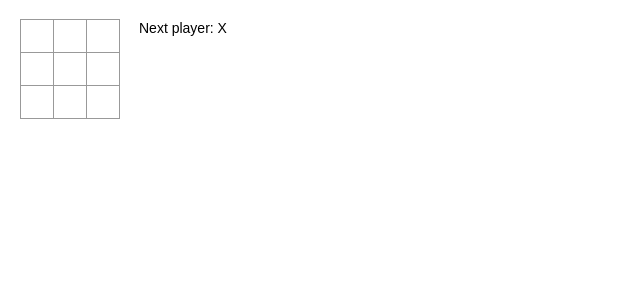
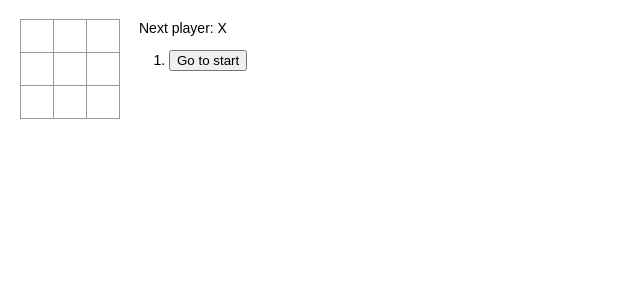
Before and after one commit to makutak/sandbox, a React (Create React App) app in the folder tutorials/react-tutorial/my-app/: page / in a window 1280 px wide. Shown: the top 300 px of the page, without its empty margins (0-640 px from the left). Built offline with nearby package versions, Linux system fonts and the light colour scheme.

Commit message:
過去の着手を表示できるように

```diff
--- a/tutorials/react-tutorial/my-app/src/index.tsx
+++ b/tutorials/react-tutorial/my-app/src/index.tsx
@@ -108,10 +108,25 @@
     });
   }
 
+  jumpTo(move: number) {
+    console.log(this.state.history[move]);
+  }
+
   render() {
     const history = this.state.history;
     const current = history[history.length - 1];
     const winner = calculateWinner(current.squares);
+
+    const moves = history.map((step, move) => {
+      const desc = move ?
+        'Go to move #' + move :
+        'Go to start';
+      return (
+        <li>
+          <button onClick={() => this.jumpTo(move)}>{desc}</button>
+        </li>
+      );
+    });
 
     let status;
     if (winner) {
@@ -130,7 +145,7 @@
         </div>
         <div className="game-info">
           <div>{status}</div>
-          <ol>{/* TODO */}</ol>
+          <ol>{moves}</ol>
         </div>
       </div>
     );
```
